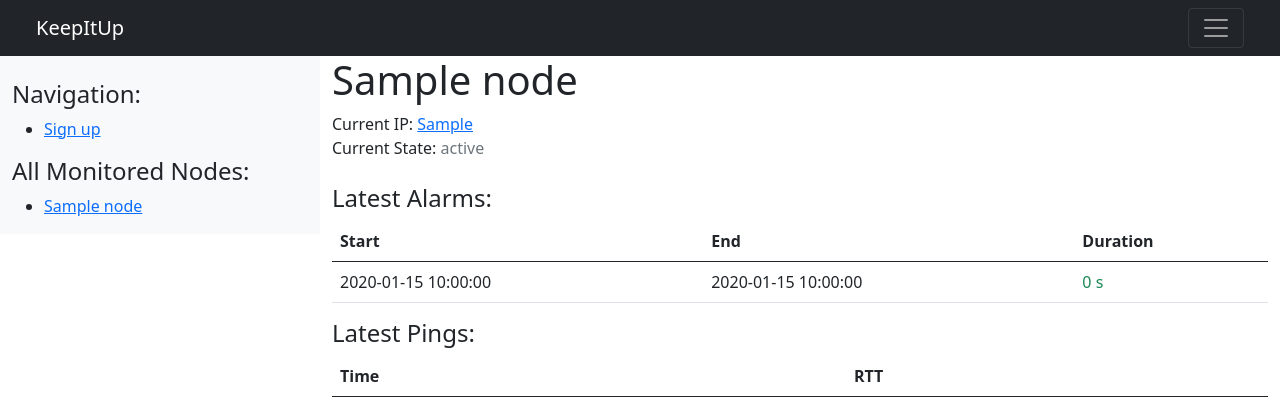
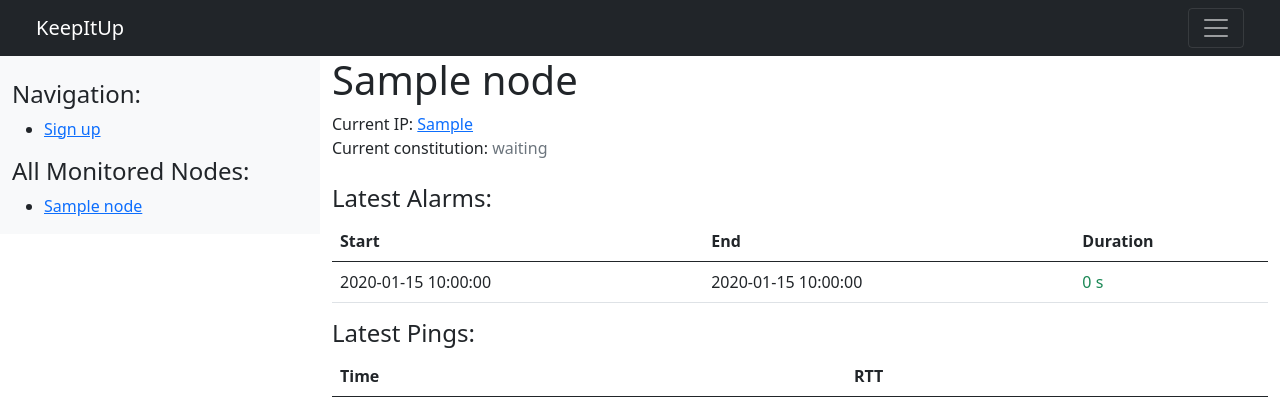
Before and after one commit to lemoer/keepitup, a Flask app: page /node/1 in a window 1280 px wide. Shown: the top 412 px of the page. Run offline with Flask 2, Linux system fonts and the light colour scheme; tables that the repository leaves empty hold one stand-in row (values such as "Sample post"); data that the repository does not hold is empty; parts of the project's set-up code (start-up, migrations or seed data) failed here and were passed over; some libraries are stand-ins or nearby versions.

Commit message:
Promote is_waiting as own attribute
This makes state handling less difficult, and solves the
"ok" -> "waiting" -> "problem" state, as the state change is
now only: "ok" -> "problem", where inbetween is_waiting
becomes true for some time.

```diff
--- a/main.py
+++ b/main.py
@@ -273,6 +273,7 @@ class Node(Base):
     nodeid = Column(String(32), unique=True)
     ip = Column(String(64), nullable=False)
     state = Column(String(16))
+    is_waiting = Column(Boolean, default=True)
     user_id = Column(Integer, ForeignKey('users.id'))
     subscriptions = relationship("Subscription", back_populates="node")
     alarms = relationship("Alarm", back_populates="node")
@@ -282,6 +283,7 @@ class Node(Base):
         self.nodeid = nodeid
         self.ip = ip
         self.state = "new"
+        self.is_waiting = True
 
         # two column array containing (time, rtt, committed)
         # -> rtt = NaN means ping was lost
@@ -361,17 +363,14 @@ class Node(Base):
 
     def _switch_state(self, session, allowed_new_states):
         old_state = self.state
-        new_state = old_state
         total, lost = self._count_pings_total_and_lost(delta_minutes=5)
 
-        if total < 5 and old_state == 'new':
-            new_state = old_state
-        elif total < 5:
-            new_state = 'waiting'
-        elif lost / total < 0.3:
+        if lost / total < 0.3:
             new_state = 'ok'
         elif lost / total > 0.9:
             new_state = 'problem'
+        else:
+            new_state = old_state
 
         if new_state not in allowed_new_states:
             new_state = old_state
@@ -383,27 +382,37 @@ class Node(Base):
 
         return old_state, new_state
 
+    def _update_waiting(self, session):
+        """ This function calculates and updates the watiing status. New nodes
+        could lose their first packet and would directly end up in problem
+        state even if their loss rate is e.g. just 1%. Therefore we want at
+        least 5 ping packets in the last 5 minutes. If for any reason hosts are
+        not pinged by the worker anymore, they should fall back to the waiting
+        constitution within 1 minute. """
+        total_1min, _ = self._count_pings_total_and_lost(delta_minutes=1)
+        total_5min, _ = self._count_pings_total_and_lost(delta_minutes=5)
+        self.is_waiting = total_1min < 1 or total_5min < 5
+        session.add(self)
+        session.commit()
+
     def check(self, session, allowed_new_states=['ok','problem','waiting', 'new']):
         """ Checks for state changes. Returns an Alarm object, if an alarm
         has just been created, or an alarm has just been resolved. This means
         it only returns an Alarm object if a state change happened. """
 
+        self._update_waiting(session)
+        if self.is_waiting:
+            # switching state is only allowed when node is not waiting
+            return None
+
         old_state, new_state = self._switch_state(session, allowed_new_states)
         alarm = None
 
-        if old_state == 'waiting':
-            return
-
-        if new_state == 'waiting':
-            return
-
         if old_state == 'ok' and new_state == 'problem':
-            alarm = Alarm()
-            alarm.node = self
+            alarm = Alarm(node=self)
 
         if old_state == 'new' and new_state == 'problem':
-            alarm = Alarm()
-            alarm.node = self
+            alarm = Alarm(node=self)
 
         if old_state == 'problem' and new_state == 'ok':
             alarm = self.latest_alarm(session)
@@ -438,6 +447,13 @@ class Node(Base):
             filter(Subscription.node == self).\
             filter(Subscription.user == user).\
             one_or_none()
+
+    @property
+    def constitution(self):
+        if self.is_waiting:
+            return 'waiting'
+        else:
+            return self.state
 
 
 @event.listens_for(Node, 'load')
--- a/templates/layout.html
+++ b/templates/layout.html
@@ -52,7 +52,7 @@
 						{% set node = subscription.node %}
 						<li>
 							<a href="{{ url_for('node', nodeid=node.nodeid) }}">
-								{{ node.name }}</a> ({{ node.state | format_state | safe}}{% if not subscription.send_notifications %}, silenced{% endif %})
+								{{ node.name }}</a> ({{ node | show_constitution | safe}}{% if not subscription.send_notifications %}, silenced{% endif %})
 						</li>
 					{% endfor %}
 					</ul>
--- a/templates/node.html
+++ b/templates/node.html
@@ -4,7 +4,7 @@
 <h1>{{ node.name }}</h1>
 
 Current IP: <a href="http://[{{ node.ip }}]/">{{ node.ip }}</a><br>
-Current State: {{ node.state | format_state | safe }}<br>
+Current constitution: {{ node | show_constitution | safe }}<br>
 {% if user %}
 Notifications:
 {% if not subscription %}
--- a/webserver.py
+++ b/webserver.py
@@ -138,16 +138,16 @@ def inject_stuff():
 
     return dict(node_list=nodeset, user=get_user(), np=np)
 
-@app.template_filter('format_state')
-def format_state(state_str):
-    if state_str == 'ok':
+@app.template_filter('show_constitution')
+def show_constitution(node):
+    if node.constitution == 'ok':
         css_class = 'text-success'
-    elif state_str == 'problem':
+    elif node.constitution == 'problem':
         css_class = 'text-danger'
     else:
         css_class = 'text-muted'
 
-    return '<span class="%s">%s</span>' % (css_class, state_str)
+    return '<span class="%s">%s</span>' % (css_class, node.constitution)
 
 @app.route('/login')
 def login():
```
